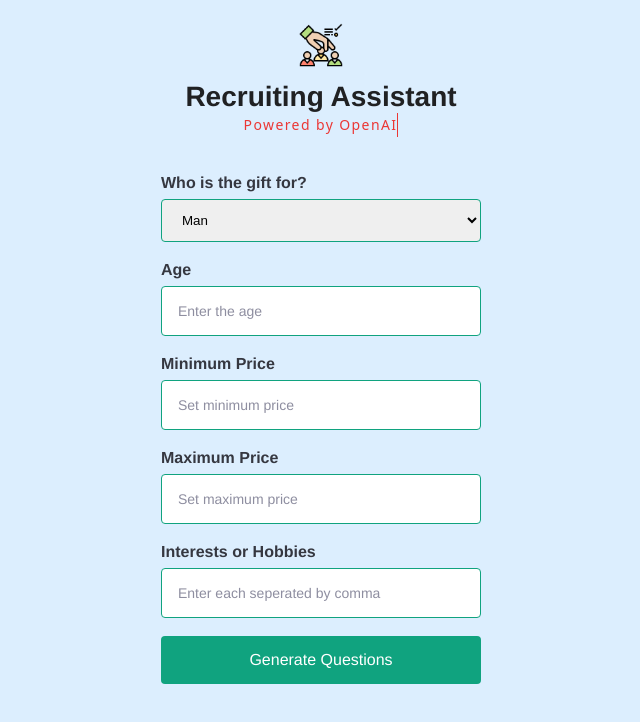
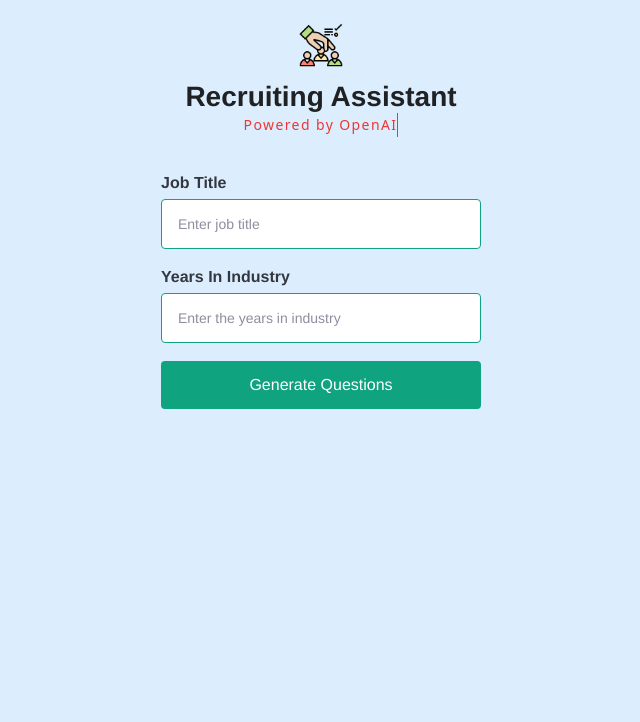
Before and after one commit to EricL2001/recruiter, a Next.js app: page /recruiter in a window 1280 px wide. Shown: the top 722 px of the page, without its empty margins (319-959 px from the left). Built offline with nearby package versions, Linux system fonts and the light colour scheme; a web font is replaced by a local one.

Commit message:
updated api params and UI

```diff
--- a/pages/api/generate-response.js
+++ b/pages/api/generate-response.js
@@ -6,8 +6,8 @@ const configuration = new Configuration({
 const openai = new OpenAIApi(configuration);
 
 export default async function (req, res) {
-  const{priceMin, priceMax, gender, age, hobbies} = req.body;
-  const prompt = generatePrompt(priceMin, priceMax, gender, age, hobbies);
+  const{years, title} = req.body;
+  const prompt = generatePrompt(years, title);
 
   //console.log(prompt);
 
@@ -47,8 +47,7 @@ export default async function (req, res) {
   }
 }
 
-function generatePrompt(priceMin, priceMax, gender, age, hobbies) {
+function generatePrompt(years, title) {
 
- return `Suggest 3 Christmas gift ideas between ${priceMin}$ and ${priceMax}$ for a ${age} ${gender} that is into ${hobbies}.`;
-
+ return `You're a recruiting assistant that will help me generate some screening questions for a potential job hire.  I have a ${title} with ${years} experience.Please provide 10 questions for the candidate to answer to determine their competency.`;
 }
--- a/pages/recruiter.js
+++ b/pages/recruiter.js
@@ -4,11 +4,8 @@ import { useState } from "react";
 import styles from "./index.module.css";
 
 export default function Home() {
-  const [gender, setGender] = useState('Man');
-  const [age, setAge] = useState();
-  const [priceMin, setPriceMin] = useState();
-  const [priceMax, setPriceMax] = useState();
-  const [hobbies, setHobbies] = useState("");
+  const [years, setYears] = useState();
+  const [title, setTitle] = useState("");
 
   const [loading, setLoading] = useState(false);
   const [result, setResult] = useState();
@@ -28,7 +25,7 @@ export default function Home() {
         headers: {
           "Content-Type": "application/json",
         },
-        body: JSON.stringify({ priceMin, priceMax, gender, age, hobbies }),
+        body: JSON.stringify({ years, title }),
       });
 
 
@@ -53,7 +50,7 @@ export default function Home() {
     <div>
       <Head>
         <title>Recruiting Assistant</title>
-        <link rel="icon" href="/santa-claus.png" />
+        <link rel="icon" href="/recruitment.png" />
       </Head>
 
       <main className={styles.main}>
@@ -64,61 +61,33 @@ export default function Home() {
           </div>
 
         <form onSubmit={onSubmit}>
-          <label className={styles.label}>Who is the gift for?</label>
-          <select
-            name="gender"
-            value={gender}
-            onChange={(e) => setGender(e.target.value)}
-          >
-            <option value="man">Man</option>
-            <option value="woman">Woman</option>
-          </select>
+        <label>Job Title</label>
+          <input
+            type="text"
+            name="title"
+            placeholder="Enter job title"
+            value={title}
+            onChange={(e) => setTitle(e.target.value)}
+          />
 
-          <label>Age</label>
+          <label>Years In Industry</label>
           <input
             type="number"
             min={1}
             max={99}
-            name="age"
-            placeholder="Enter the age"
-            value={age}
-            onChange={(e) => setAge(Number.parseInt(e.target.value))}
+            name="years"
+            placeholder="Enter the years in industry"
+            value={years}
+            onChange={(e) => setYears(Number.parseInt(e.target.value))}
           />
 
-          <label>Minimum Price</label>
-          <input
-            type="number"
-            min={1}
-            name="priceMin"
-            placeholder="Set minimum price"
-            value={priceMin}
-            onChange={(e) => setPriceMin(Number.parseInt(e.target.value))}
-          />
+          <input type="submit" value="Generate Questions" />
 
-          <label>Maximum Price</label>
-          <input
-            type="number"
-            max={10000}
-            name="priceMax"
-            placeholder="Set maximum price"
-            value={priceMax}
-            onChange={(e) => setPriceMax(Number.parseInt(e.target.value))}
-          />
-
-          <label>Interests or Hobbies</label>
-          <input
-            type="text"
-            name="hobbies"
-            placeholder="Enter each seperated by comma"
-            value={hobbies}
-            onChange={(e) => setHobbies(e.target.value)}
-          />
-          <input type="submit" value="Generate Questions" />
         </form>
 
         {loading && (
           <div>
-            <h4>...generating candidate questions 🎁</h4>
+            <h4>...generating candidate questions</h4>
           </div>
         )}
         <div
```
